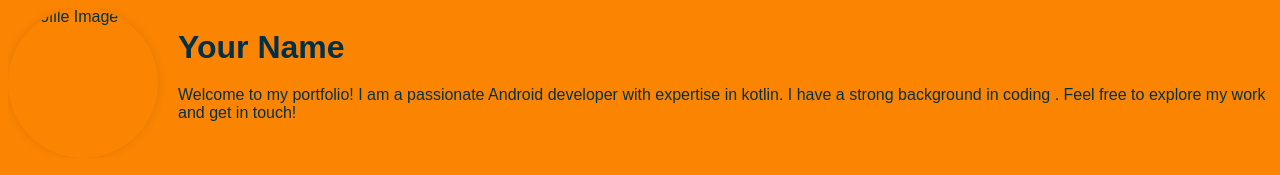
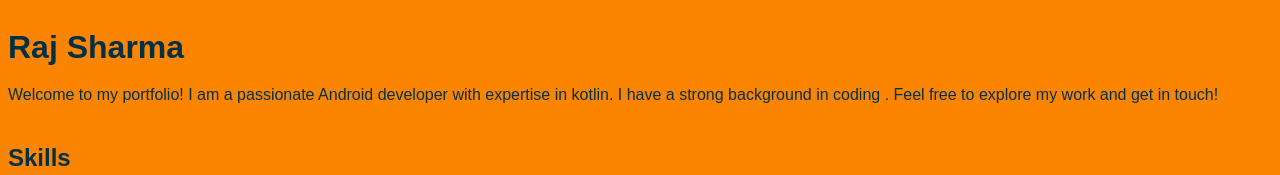
Before and after one commit to rajsharma2005/Portfoilio, a plain HTML site: page index.html in a window 1280 px wide. Shown: the top 175 px of the page. Drawn offline with Linux system fonts and the light colour scheme.

Commit message:
Update index.html
some image and name change

```diff
--- a/index.html
+++ b/index.html
@@ -76,10 +76,10 @@
 
 <div class="container">
     <div id="profile-section">
-        <img id="profile-image" src="your_profile_image.jpg" alt="Profile Image" width="150" height="150">
+
 
         <div id="intro">
-            <h1>Your Name</h1>
+            <h1>Raj Sharma</h1>
             <p>
                 Welcome to my portfolio! I am a passionate Android developer with expertise in kotlin.
                 I have a strong background in coding . Feel free to explore my work and get in touch!
```
